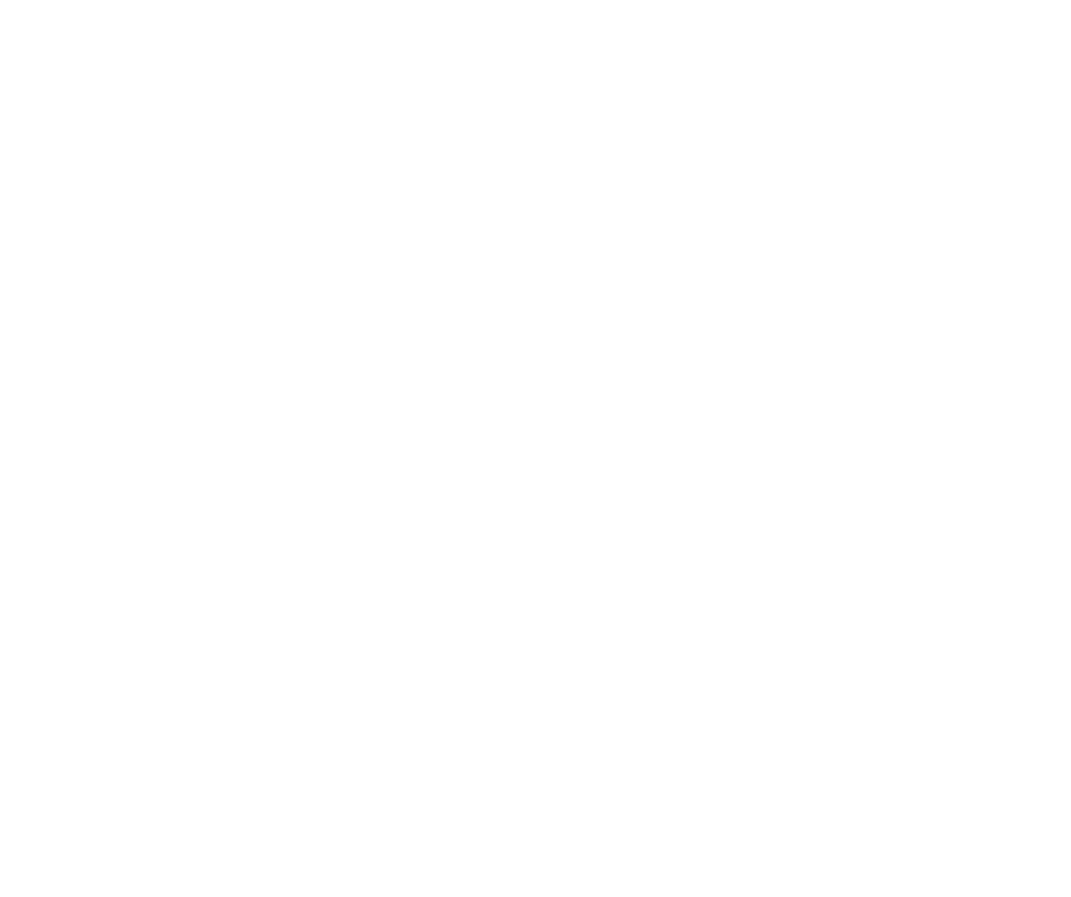
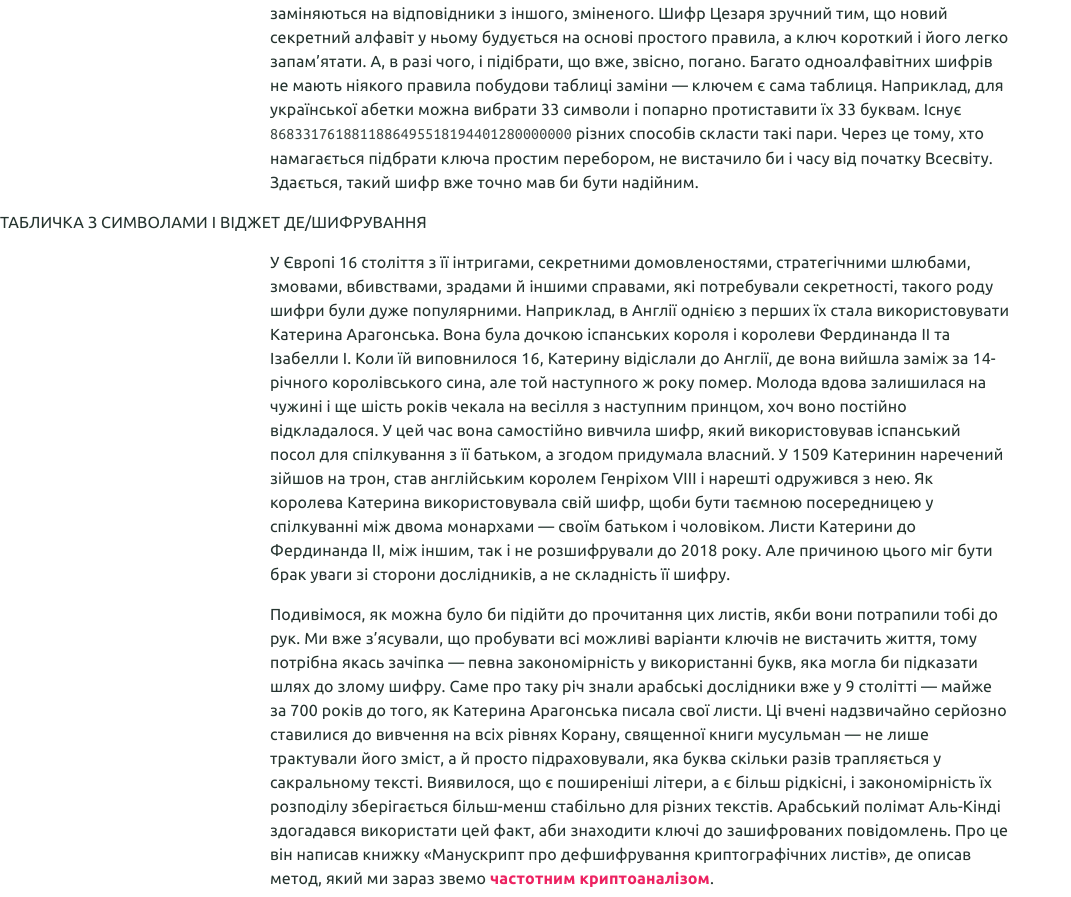
Before and after one commit to Zlira/crypto_history, a React (Create React App) app: page /2 in a window 1280 px wide. Shown: the part 200-1097 px from the top of the page, without its empty margins (0-1071 px from the left). Before the commit the page ends 800 px from the top, so only its background shows below. Built offline with nearby package versions, Linux system fonts and the light colour scheme.

Commit message:
Added text for chapter 2

```diff
--- a/src/content/ChapterTwo.js
+++ b/src/content/ChapterTwo.js
@@ -2,5 +2,98 @@
 
 
 export default function ChapterOne() {
-  return <div>Це другий розділ!</div>
+  return (
+<article>
+  <h2>Шифри одноалфавітної заміни</h2>
+  <p className="main-text">
+    Шифр Цезаря&nbsp;— це один із прикладів шифрів <em>одноалфавітної заміни</em>.
+    Усі вони працюють за однаковим принципом&nbsp;— у відкритому тексті літери одного,
+    нормального, алфавіту заміняються на відповідники з іншого, зміненого.
+    Шифр Цезаря зручний тим, що новий секретний алфавіт у ньому будується на основі простого правила,
+    а ключ короткий і його легко запам’ятати.
+    А, в разі чого, і підібрати, що вже, звісно, погано.
+    Багато одноалфавітних шифрів не мають ніякого правила побудови таблиці заміни&nbsp;— ключем є сама таблиця.
+    Наприклад, для української абетки можна вибрати 33 символи і попарно протиставити їх 33 буквам.
+    Існує <span className='msg-quote'>8683317618811886495518194401280000000</span> різних
+    способів скласти такі пари.
+    Через це тому, хто намагається підбрати ключа простим перебором,
+    не вистачило би і часу від початку Всесвіту.
+    Здається, такий шифр вже точно мав би бути надійним.
+  </p>
+
+ТАБЛИЧКА З СИМВОЛАМИ І ВІДЖЕТ ДЕ/ШИФРУВАННЯ
+
+  <p className="main-text">
+    У Європі 16 століття з її інтригами, секретними домовленостями,
+    стратегічними шлюбами, змовами, вбивствами, зрадами й іншими справами, які потребували секретності,
+    такого роду шифри були дуже популярними. Наприклад, в Англії однією з перших їх стала використовувати
+    Катерина Арагонська. Вона була дочкою іспанських короля і королеви Фердинанда ІІ та Ізабелли І.
+    Коли їй виповнилося 16, Катерину відіслали до Англії,
+    де вона вийшла заміж за 14-річного королівського сина, але той наступного ж року помер.
+    Молода вдова залишилася на чужині і ще шість років чекала на весілля з наступним принцом,
+    хоч воно постійно відкладалося.
+    У цей час вона самостійно вивчила шифр, який використовував іспанський посол для спілкування з її батьком,
+    а згодом придумала власний. У 1509 Катеринин наречений зійшов на трон,
+    став англійським королем Генріхом VIII і нарешті одружився з нею.
+    Як королева Катерина використовувала свій шифр, щоби бути таємною посередницею у спілкуванні
+    між двома монархами&nbsp;— своїм батьком і чоловіком.
+    Листи Катерини до Фердинанда ІІ, між іншим, так і не розшифрували до 2018 року.
+    Але причиною цього міг бути брак уваги зі сторони дослідників, а не складність її шифру.
+  </p>
+  <p className="main-text">
+    Подивімося, як можна було би підійти до прочитання цих листів, якби вони потрапили тобі до рук.
+    Ми вже з’ясували, що пробувати всі можливі варіанти ключів не вистачить життя,
+    тому потрібна якась зачіпка&nbsp;— певна закономірність у використанні букв,
+    яка могла би підказати шлях до злому шифру.
+    Саме про таку річ знали арабські дослідники вже у 9 столітті&nbsp;— майже за 700 років до того,
+    як Катерина Арагонська писала свої листи.
+    Ці вчені надзвичайно серйозно ставилися до вивчення на всіх рівнях Корану, священної книги мусульман&nbsp;—
+    не лише трактували його зміст, а й просто підраховували,
+    яка буква скільки разів трапляється у сакральному тексті.
+    Виявилося, що є поширеніші літери, а є більш рідкісні,
+    і закономірність їх розподілу зберігається більш-менш стабільно для різних текстів.
+    Арабський полімат Аль-Кінді здогадався використати цей факт, аби знаходити ключі до зашифрованих повідомлень.
+    Про це він написав книжку «Манускрипт про дефшифрування криптографічних листів»,
+    де описав метод, який ми зараз звемо <em>частотним криптоаналізом</em>.
+  </p>
+  <p className="main-text">
+    Для частотного аналізу слід знати, якою мовою написаний текст.
+    Взяти досить великий зразок тексту цією мовою і підрахувати у ньому всі букви.
+    Далі зробити те ж із зашифрованим повідомленням.
+    Маючи списки частоти символів в обидвох текстах можна почати заміняти
+    найпоширеніші символи із шифротексту на найпоширеніші букви мови.
+    Це рідко дає цілком правильний результат відразу,
+    але частина букв стануть на свої місця і в шифротексті почнуть впізнаватися деякі слова,
+    які можна використати, щоби виправляти помилки.
+  </p>
+  <p className="main-text">
+    Спробуй зламати шифр наведеного нижче тексту.
+    Частоту букв в українській мові можна оцінити на основі самої цієї статті.
+    Адже, якщо є така можливість, то найліпше як зразок використовувати текст того ж автора,
+    на ту ж тему, що й зашифроване повідомлення. Ось таблиця з підрахованими символами.
+  </p>
+(ТРЕБА ЩЕ Й ПІДРАХУВАТИ У ТЕКСТІ)
+
+Далі ти можеш шукати ключ самостійно, або користуватися підказками.
+
+Молодець, тепер ти криптоаналітик другого рівня.
+Шифр, використаний для цього тексту, має ряд недоліків, яких можна було би легко позбутися.
+Найпростіший спосіб трохи заплутати можливого зломника —
+не використовувати у шифротексті пробілів і розділових знаків.
+Так буде значно важче зрозуміти межі слів.
+А шифрувальники Європи доби Відродження винайшли багато інших хитрощів —
+впроваджувалися списки кодових слів чи символів, якими замінялися найважливіші поняття, наприклад,
+назви міст, дат, операцій та імена людей.
+Ключі шифрування доповнювалися «пустими» знаками, які нічого не означали,
+шифрувальники просто писали їх час від часу поміж значущими символами,
+щоб збити з пантелику зломників.
+Для найпоширеніших букв в алфавіті придумували кілька різних замінників,
+які треба було використовувати почергово,
+аби не давати зачіпок для частотного аналізу.
+Але кожна поважна держава мала своїх криптоаналітиків,
+які знову і знову зламували найважливіші шифри ворогів, та й союзників.
+У цей час кілька гарно освічених любителів винайшли чудовий новий спосіб засекречення,
+який довго вважався цілком незламним, аж поки його не зламали.
+Поліалфавіт — слово-ключ до наступного розділу.
+</article>)
 }
```
